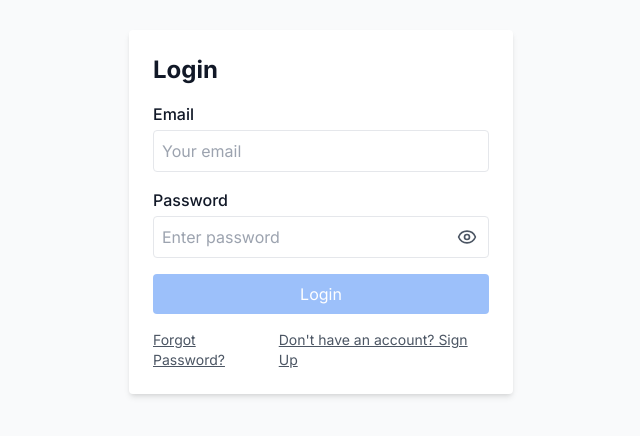
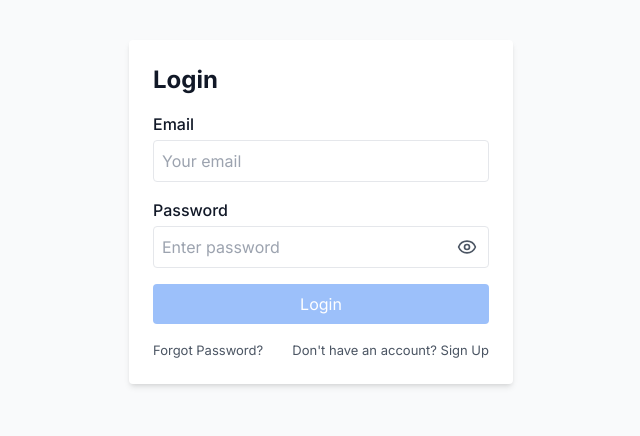
Before and after one commit to Richkum/job-board-frontend, a Next.js app: page /login in a window 1280 px wide. Shown: the part 188-624 px from the top of the page, without its empty margins (319-959 px from the left). Built offline with nearby package versions, Linux system fonts and the light colour scheme.

Commit message:
Refactor login page links styling

```diff
--- a/src/app/(auth)/login/page.tsx
+++ b/src/app/(auth)/login/page.tsx
@@ -276,13 +276,13 @@ export default function LoginPage() {
         <div className="flex flex-col sm:flex-row sm:justify-between text-sm text-textSecondary dark:text-textSecondary-dark mt-2 gap-2">
           <Link
             href="/reset-password"
-            className="underline hover:text-primary transition-colors"
+            className="hover:underline text-[13px] hover:text-primary transition-colors"
           >
             Forgot Password?
           </Link>
           <Link
             href="/signup"
-            className="underline hover:text-primary transition-colors"
+            className="hover:underline hover:text-primary text-[13px] transition-colors"
           >
             Don't have an account? Sign Up
           </Link>
```
